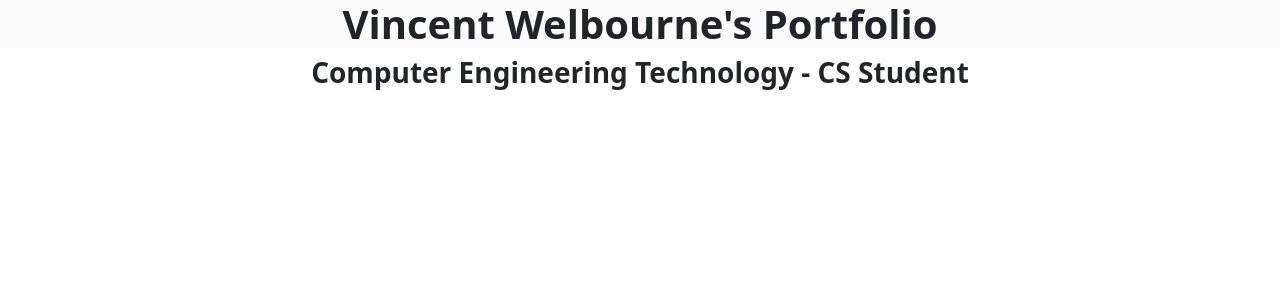
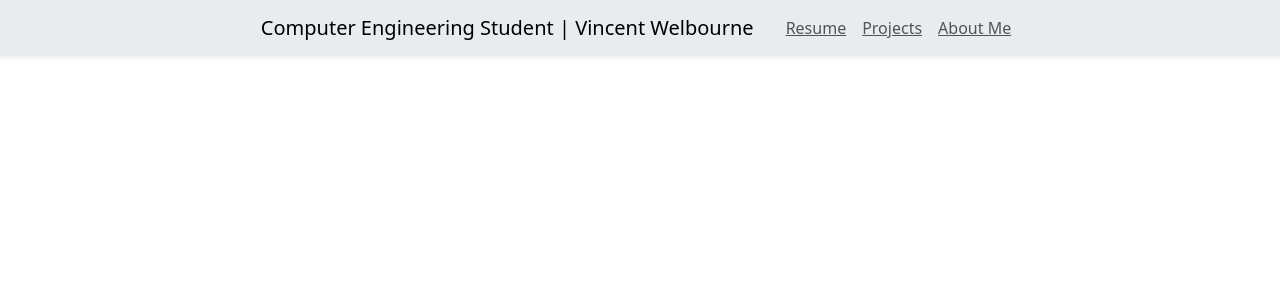
Before and after one commit to Bicente44/bicente_website, a Jekyll site: the page built from index.markdown, in a window 1280 px wide. Shown: the top 300 px of the page. Built offline with Jekyll 4.4.1, drawn with Linux system fonts in a browser that asks for light colours.

Commit message:
Change header banner look
Originally i wanted more of a banner, but landed on a more minimalistic
look with study, name and page buttons. overall quite happy with it.

```diff
--- a/_includes/header.html
+++ b/_includes/header.html
@@ -1,4 +1,14 @@
-<div class="text-center jumbotron position-relative">
-	<h1 class="bg-light-subtle"><b>Vincent Welbourne's Portfolio</b></h1>
-	<h3><strong>Computer Engineering Technology - CS Student</strong></h3>
-</div>
+<nav class="navbar navbar-expand-lg bg-body-secondary shadow-sm">
+  <div class="container-fluid justify-content-center">
+    <!-- Home button -->
+    <a class="navbar-brand me-4" href="index.html">
+      Computer Engineering Student | Vincent Welbourne</a>
+
+    <!-- Menu items -->
+    <ul class="navbar-nav">
+      <li class="nav-item"><a class="nav-link text-decoration-underline" href="resume.html">Resume</a></li>
+      <li class="nav-item"><a class="nav-link text-decoration-underline" href="projects.html">Projects</a></li>
+      <li class="nav-item"><a class="nav-link text-decoration-underline" href="about.html">About Me</a></li>
+    </ul>
+  </div>
+</nav>
```
